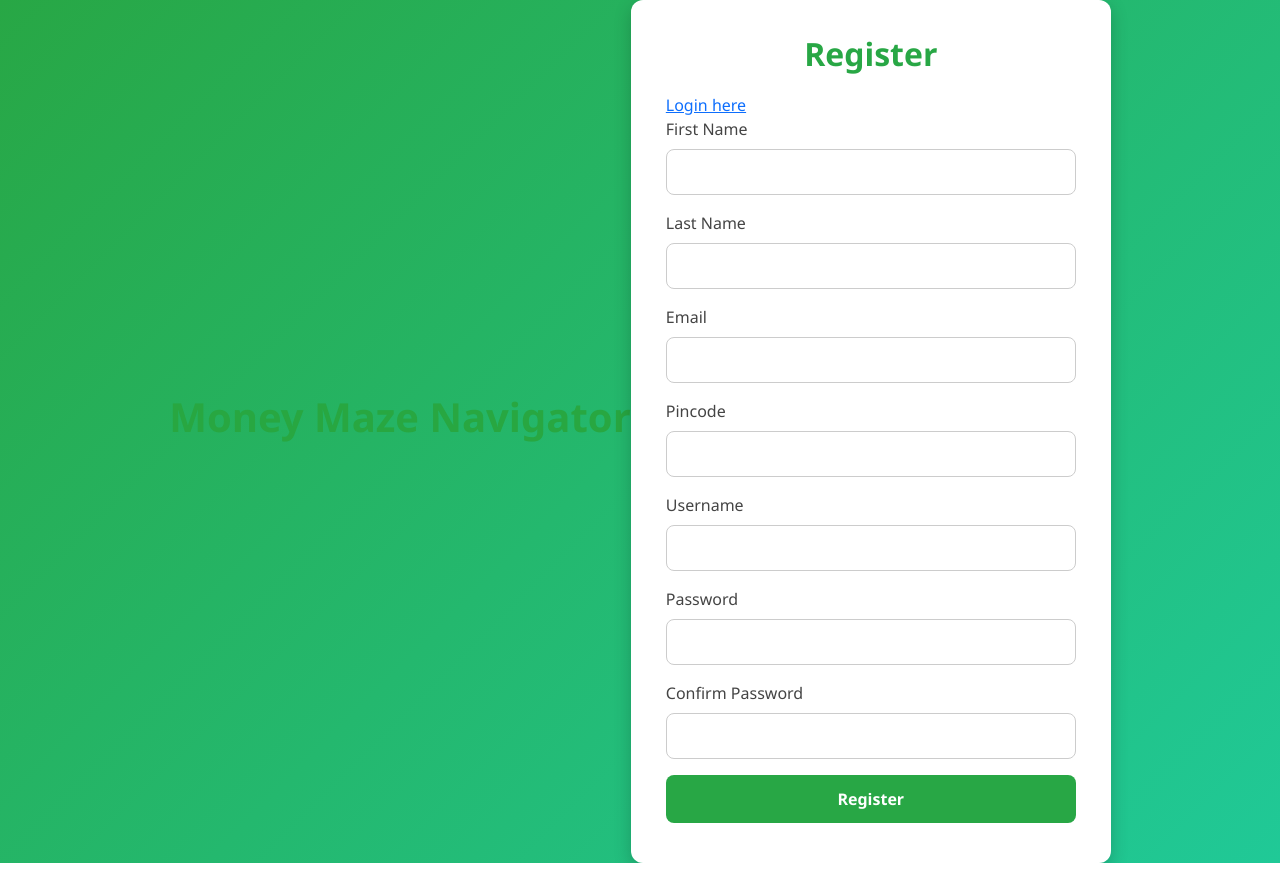
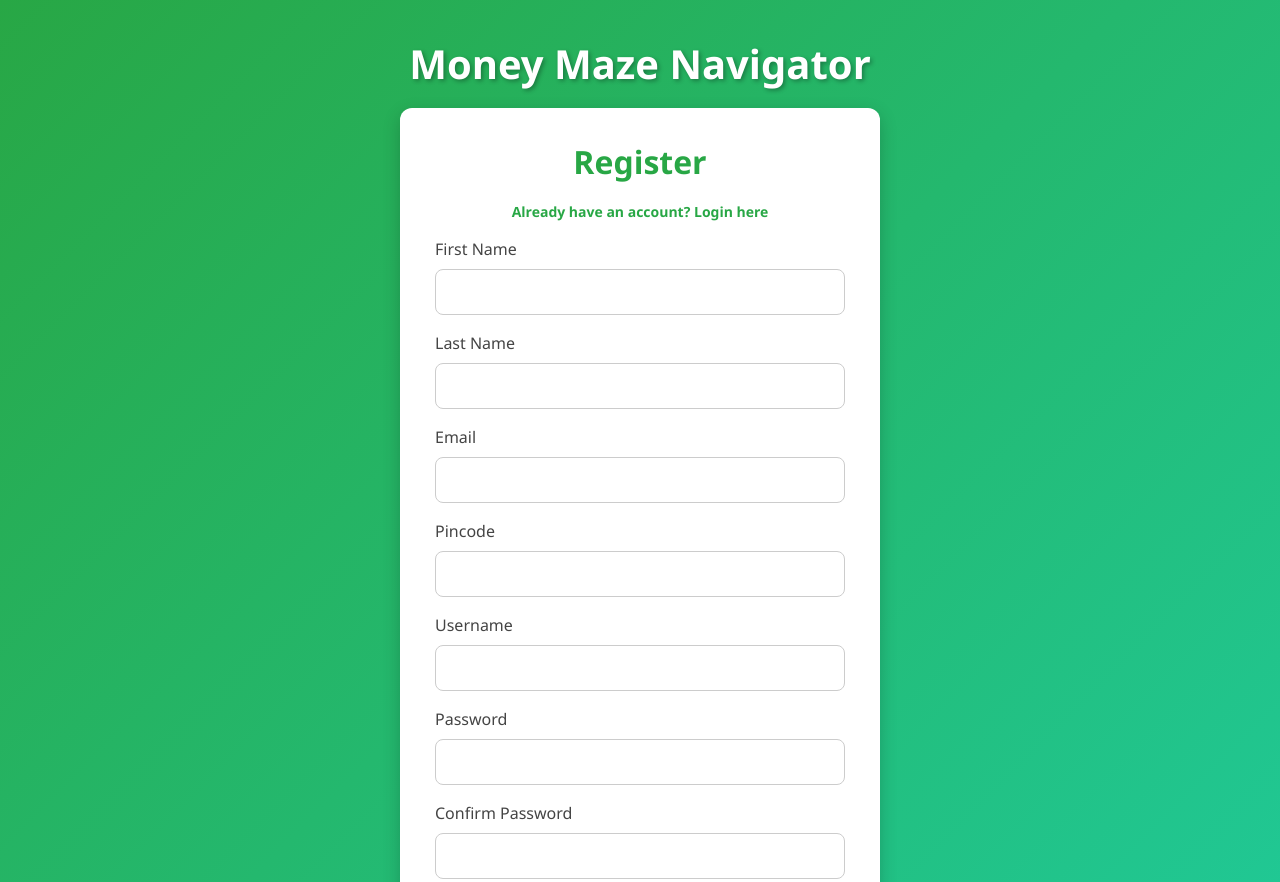
Before and after one commit to Anjani-Koteswari/Money_Maze_Navigator, a website: page public/register.html in a window 1280 px wide. Shown: the top 882 px of the page. Drawn offline with nearby package versions, Linux system fonts and the light colour scheme.

Commit message:
Update register.html

```diff
--- a/public/register.html
+++ b/public/register.html
@@ -12,9 +12,22 @@
       font-family: 'Segoe UI', Tahoma, Geneva, Verdana, sans-serif;
       min-height: 100vh;
       display: flex;
+      flex-direction: column;
       align-items: center;
-      justify-content: center;
+      justify-content: flex-start;
+      padding-top: 40px;
     }
+
+    /* Main Title */
+    h1 {
+      text-align: center;
+      margin-bottom: 20px;
+      font-weight: bold;
+      color: #fff; /* white for contrast */
+      text-shadow: 2px 2px 4px rgba(0,0,0,0.3);
+    }
+
+    /* Register Card */
     .register-container {
       width: 100%;
       max-width: 480px;
@@ -23,22 +36,19 @@
       border-radius: 12px;
       box-shadow: 0px 6px 18px rgba(0,0,0,0.2);
     }
-     h1 {
-      text-align: center;
-      margin-bottom: 30px;
-      font-weight: bold;
-      color: #28a741;
-    }
+
     h2 {
       text-align: center;
       margin-bottom: 20px;
       font-weight: bold;
       color: #28a745;
     }
+
     .form-label {
       font-weight: 500;
       color: #444;
     }
+
     .form-control {
       border-radius: 8px;
       padding: 10px;
@@ -49,6 +59,7 @@
       border-color: #28a745;
       box-shadow: 0 0 6px rgba(40,167,69,0.4);
     }
+
     .btn-custom {
       width: 100%;
       padding: 12px;
@@ -64,16 +75,18 @@
       background-color: #218838;
       transform: scale(1.02);
     }
+
     p.status-text {
       font-size: 14px;
       margin: 5px 0;
     }
     .status-text.error {
-      color: #dc3545; /* red */
+      color: #dc3545;
     }
     .status-text.success {
-      color: #28a745; /* green */
+      color: #28a745;
     }
+
     .login-link {
       text-align: center;
       margin-bottom: 15px;
@@ -90,11 +103,16 @@
   </style>
 </head>
 <body>
-   <h1>Money Maze Navigator</h1>
+
+  <!-- Main Title -->
+  <h1>Money Maze Navigator</h1>
+
+  <!-- Register Box -->
   <div class="register-container">
     <h2>Register</h2>
-    <a href="login.html">Login here</a>
-
+    <div class="login-link">
+      <a href="login.html">Already have an account? Login here</a>
+    </div>
 
     <form id="registerForm">
       <div class="mb-3">
```
